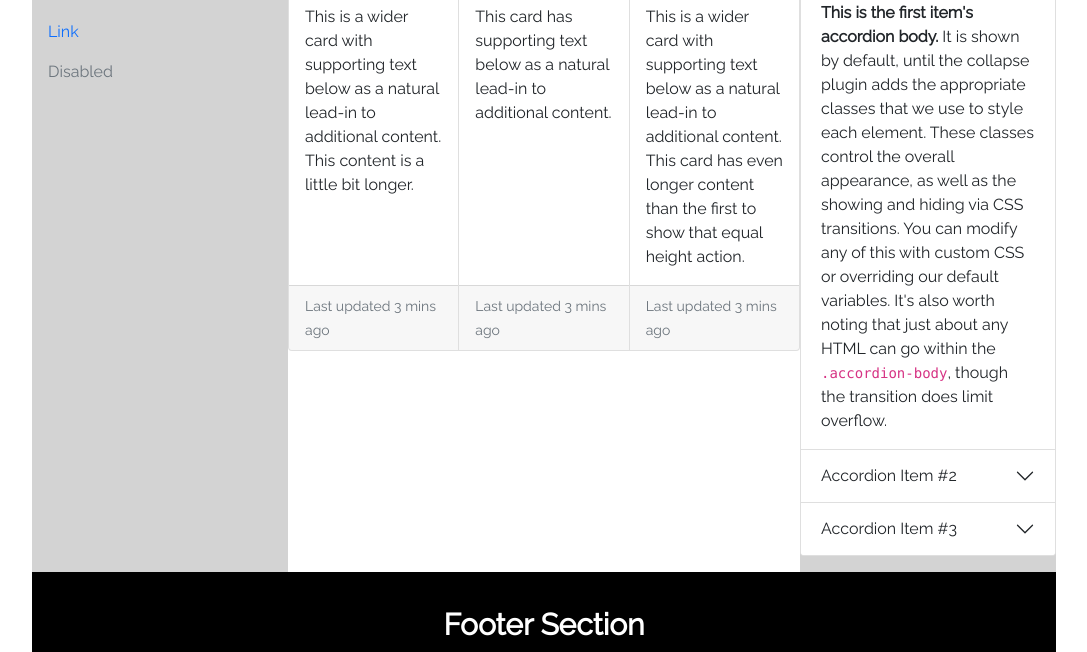
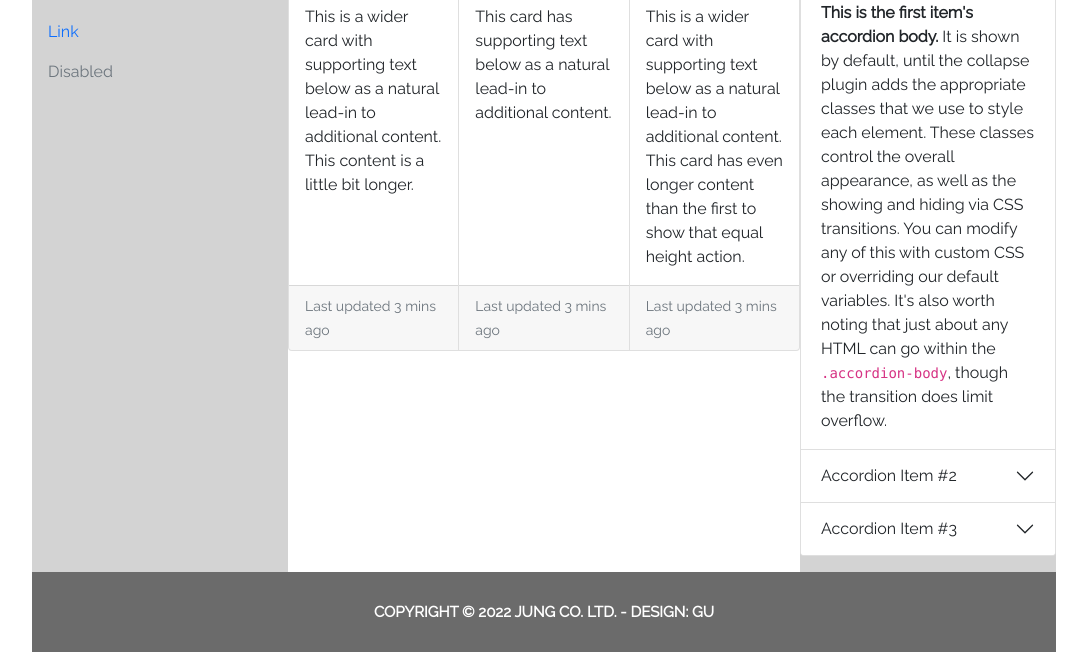
Before and after one commit to DUDURIM/layout0, a plain HTML site: page index3.html in a window 1280 px wide. Shown: the part 148-800 px from the top of the page, without its empty margins (96-1183 px from the left). Drawn offline with nearby package versions, Linux system fonts and the light colour scheme.

Commit message:
푸터내용추가

```diff
--- a/index3.css
+++ b/index3.css
@@ -143,13 +143,13 @@ h3 {
 footer {
   bottom: 0px;
   height: 10vh;
-  background-color: #000;
+  background-color: rgba(0, 0, 0, 0.582);
   color: #fff;
-  padding-top: 30px;
   padding-bottom: 50px;
   text-align: center;
-  font-size: 30px;
+  font-size: 15px;
   font-weight: bold;
+  line-height: 10vh;
 }
 
 
--- a/index3.html
+++ b/index3.html
@@ -133,7 +133,7 @@
         </main>
 
         <!-- Footer Section -->
-        <footer>Footer Section</footer>
+        <footer>COPYRIGHT © 2022 JUNG CO. LTD. - DESIGN: GU</footer>
     </div>
 </body>
 <script src="https://cdn.jsdelivr.net/npm/bootstrap@5.0.2/dist/js/bootstrap.bundle.min.js"
```
